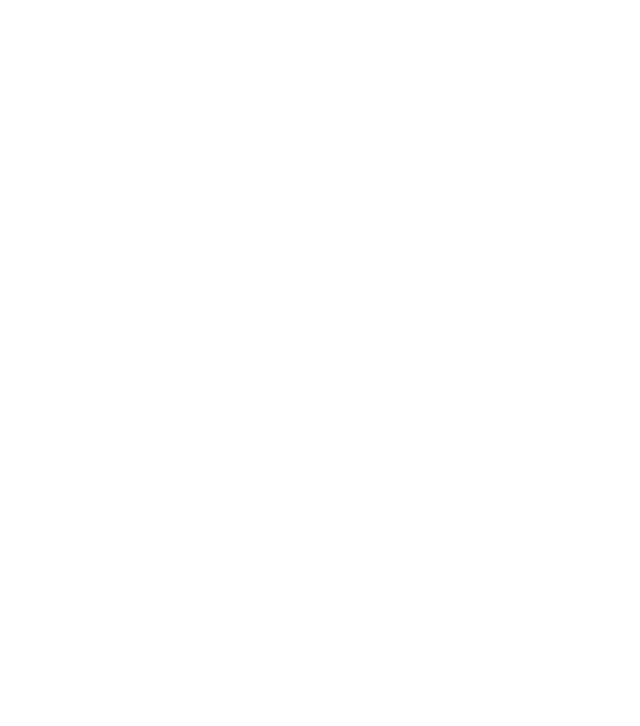
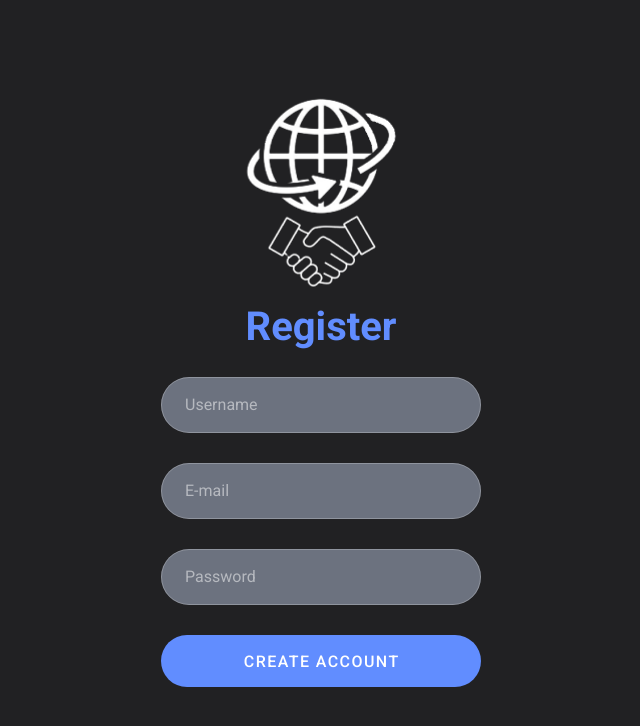
Before and after one commit to vininew921/TrocaOnline, a Vue app: page /register in a window 1280 px wide. Shown: the top 726 px of the page, without its empty margins (319-959 px from the left). Built offline with nearby package versions, Linux system fonts and the light colour scheme.

Commit message:
Adicionado pagina de login e registro de usuario

```diff
--- /dev/null
+++ b/src/components/LoginComponent.vue
@@ -0,0 +1,70 @@
+<template>
+  <div id="loginbody">
+    <div id="top">
+      <img src="../assets/logo_website.png" />
+      <h1 id="title">Sign In</h1>
+    </div>
+    <div id="loginform">
+      <v-text-field
+        v-model="user.login"
+        placeholder="E-mail"
+        dark
+        outlined
+        rounded
+        background-color="#6c727f"
+      >
+      </v-text-field>
+      <v-text-field
+        v-model="user.password"
+        placeholder="Password"
+        type="password"
+        dark
+        outlined
+        rounded
+        background-color="#6c727f"
+      >
+      </v-text-field>
+      <v-btn depressed rounded x-large color="#618DFF" dark block>
+        Login
+      </v-btn>
+    </div>
+  </div>
+</template>
+
+<script>
+export default {
+  data() {
+    return {
+      user: {
+        login: "",
+        password: "",
+      },
+      submitted: false,
+    };
+  },
+};
+</script>
+
+<style scoped>
+#loginbody {
+  height: 100vh;
+  background: #212123;
+  display: flex;
+  align-items: center;
+  justify-content: center;
+  text-align: center;
+  flex-direction: column;
+}
+
+#loginform {
+  width: 40vh;
+  margin: 20px;
+}
+
+#title {
+  font-weight: bold;
+  font-size: 40px;
+  line-height: 60px;
+  color: #618dff;
+}
+</style>
--- /dev/null
+++ b/src/components/RegisterUserComponent.vue
@@ -0,0 +1,80 @@
+<template>
+  <div id="registerbody">
+    <div id="top">
+      <img src="../assets/logo_website.png" />
+      <h1 id="title">Register</h1>
+    </div>
+    <div id="registerform">
+      <v-text-field
+        v-model="user.username"
+        placeholder="Username"
+        dark
+        outlined
+        rounded
+        background-color="#6c727f"
+      >
+      </v-text-field>
+      <v-text-field
+        v-model="user.email"
+        placeholder="E-mail"
+        dark
+        outlined
+        rounded
+        background-color="#6c727f"
+      >
+      </v-text-field>
+      <v-text-field
+        v-model="user.password"
+        placeholder="Password"
+        type="password"
+        dark
+        outlined
+        rounded
+        background-color="#6c727f"
+      >
+      </v-text-field>
+      <v-btn depressed rounded x-large color="#618DFF" dark block>
+        Create Account
+      </v-btn>
+    </div>
+  </div>
+</template>
+
+<script>
+export default {
+  data() {
+    return {
+      user: {
+        username: "",
+        email: "",
+        password: "",
+      },
+      submitted: false,
+    };
+  },
+};
+</script>
+
+<style scoped>
+#registerbody {
+  height: 100vh;
+  background: #212123;
+  display: flex;
+  align-items: center;
+  justify-content: center;
+  text-align: center;
+  flex-direction: column;
+}
+
+#registerform {
+  width: 40vh;
+  margin: 20px;
+}
+
+#title {
+  font-weight: bold;
+  font-size: 40px;
+  line-height: 60px;
+  color: #618dff;
+}
+</style>
--- a/src/router/index.js
+++ b/src/router/index.js
@@ -1,21 +1,33 @@
-import Vue from 'vue'
-import VueRouter from 'vue-router'
-import HomeView from '../views/HomeView.vue'
+import Vue from "vue";
+import VueRouter from "vue-router";
+import HomeView from "../views/HomeView.vue";
+import RegisterView from "../views/RegisterView.vue";
+import LoginView from "../views/LoginView.vue";
 
-Vue.use(VueRouter)
+Vue.use(VueRouter);
 
 const routes = [
   {
-    path: '/',
-    name: 'home',
-    component: HomeView
-  }
-]
+    path: "/",
+    name: "home",
+    component: HomeView,
+  },
+  {
+    path: "/register",
+    name: "register",
+    component: RegisterView,
+  },
+  {
+    path: "/login",
+    name: "login",
+    component: LoginView,
+  },
+];
 
 const router = new VueRouter({
-  mode: 'history',
+  mode: "history",
   base: process.env.BASE_URL,
-  routes
-})
+  routes,
+});
 
-export default router
+export default router;
--- /dev/null
+++ b/src/views/LoginView.vue
@@ -0,0 +1,16 @@
+<template>
+  <v-app>
+    <LoginComponent></LoginComponent>
+  </v-app>
+</template>
+
+<script>
+import LoginComponent from "@/components/LoginComponent.vue";
+
+export default {
+  name: "LoginView",
+  components: {
+    LoginComponent,
+  },
+};
+</script>
--- /dev/null
+++ b/src/views/RegisterView.vue
@@ -0,0 +1,16 @@
+<template>
+  <v-app>
+    <RegisterUserComponent></RegisterUserComponent>
+  </v-app>
+</template>
+
+<script>
+import RegisterUserComponent from "@/components/RegisterUserComponent.vue";
+
+export default {
+  name: "RegisterView",
+  components: {
+    RegisterUserComponent,
+  },
+};
+</script>
```
Also changed, not shown: jsconfig.json (+3 -9 lines), package.json (+5 -3 lines), src/assets/icons/register_icon.svg (added), 1 other file (tests, documents, lock files or other folders).
